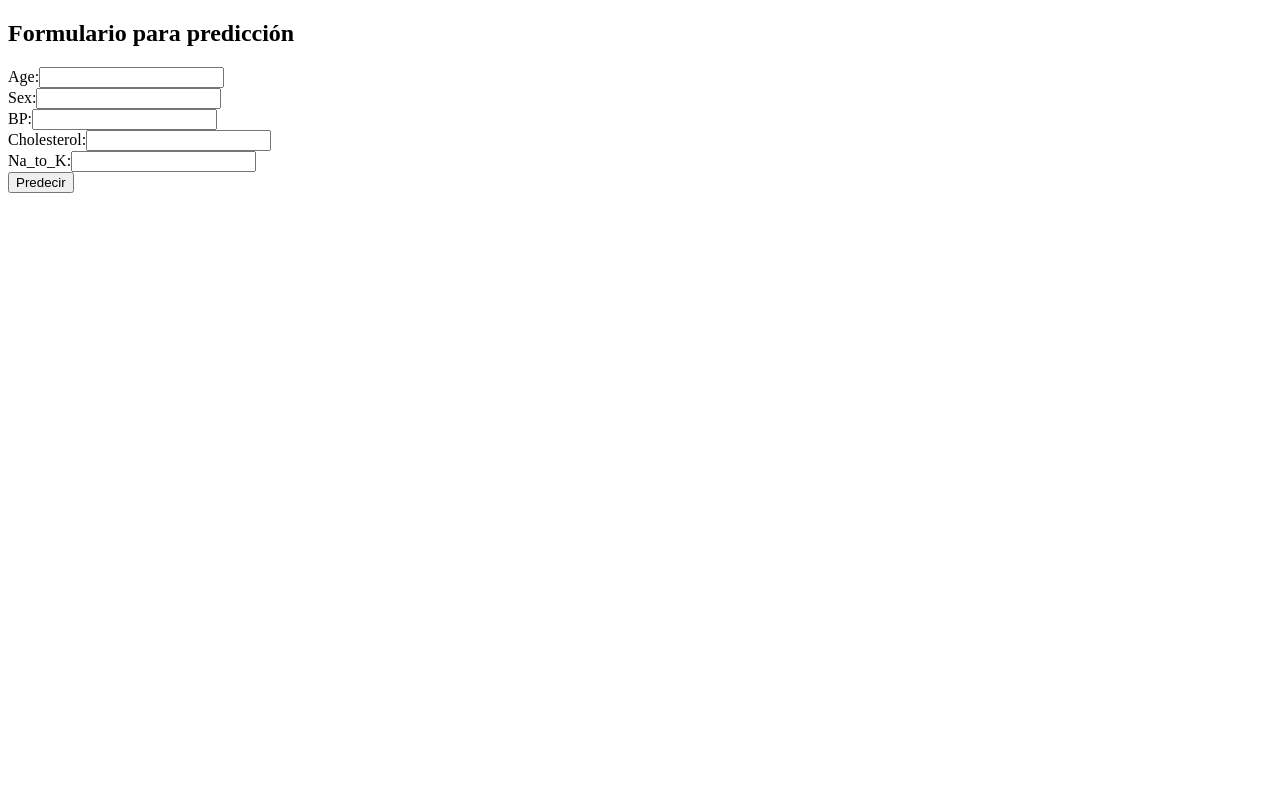
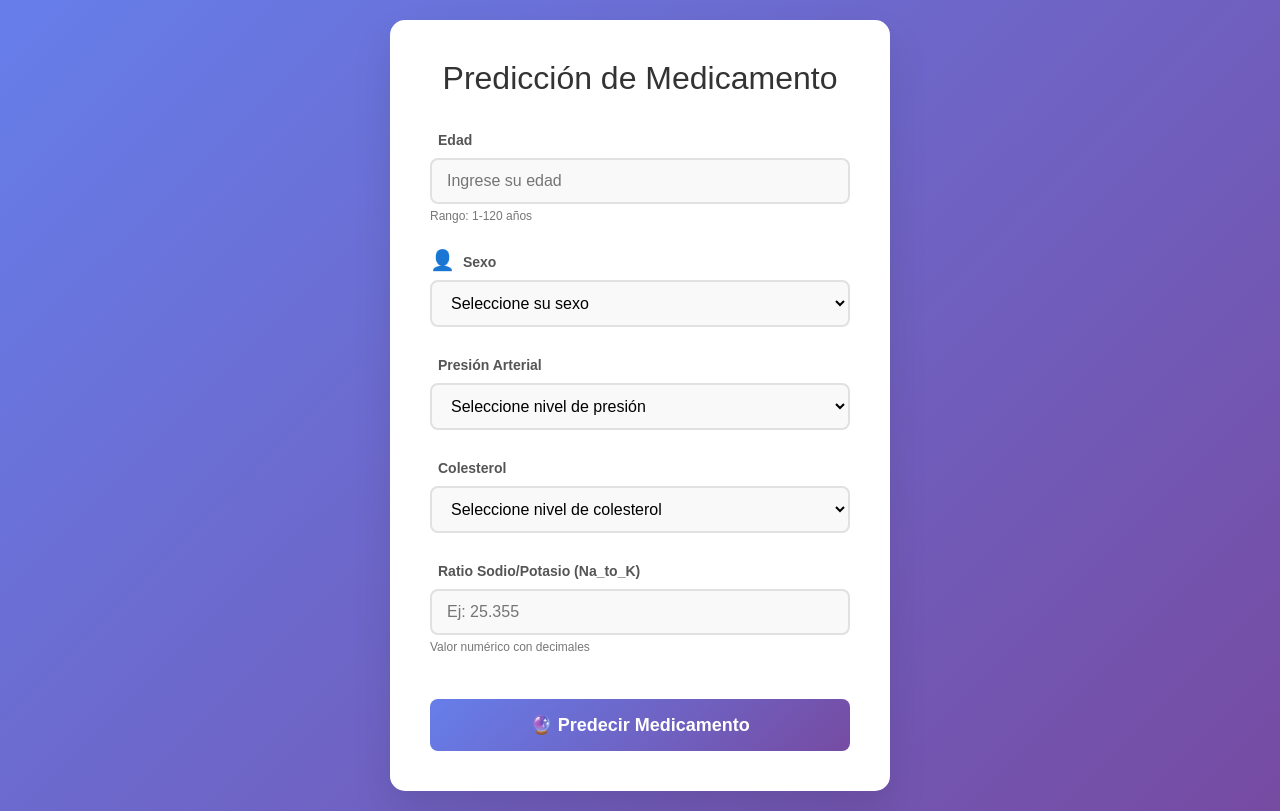
Before and after one commit to ddat03/Proyecto_final_IA, a FastAPI app: page / in a window 1280 px wide. Before the commit the page ends 193 px from the top, so only its background shows below. Run offline with FastAPI, Linux system fonts and the light colour scheme; parts of the project's set-up code (start-up, migrations or seed data) failed here and were passed over.

Commit message:
Tu mensaje de commit

```diff
--- a/main.py
+++ b/main.py
@@ -14,7 +14,8 @@ def form_get(request: Request):
     return templates.TemplateResponse("form.html", {"request": request})
 
 @app.post("/predict", response_class=HTMLResponse)
-def predict(request: Request, Age: float = Form(...), Sex: float = Form(...), BP: float = Form(...), Cholesterol: float = Form(...),Na_to_K: float = Form(...)):
+def predict(request: Request, Age: float = Form(...), Sex: float = Form(...), BP: float = Form(...),
+            Cholesterol: float = Form(...),Na_to_K: float = Form(...)):
     features = np.array([[Age, Sex, BP, Cholesterol, Na_to_K]])
     prediction = model.predict(features)[0]
     return templates.TemplateResponse("form.html", {"request": request, "result": f"Predicción: Clase {prediction}"})
--- a/templates/form.html
+++ b/templates/form.html
@@ -1,19 +1,223 @@
 <!DOCTYPE html>
-<html>
-<head><title>Predicción de medicina</title></head>
+<html lang="es">
+<head>
+    <meta charset="UTF-8">
+    <meta name="viewport" content="width=device-width, initial-scale=1.0">
+    <title>Predicción de Medicamento</title>
+    <style>
+        * {
+            margin: 0;
+            padding: 0;
+            box-sizing: border-box;
+        }
+
+        body {
+            font-family: 'Arial', sans-serif;
+            background: linear-gradient(135deg, #667eea 0%, #764ba2 100%);
+            min-height: 100vh;
+            display: flex;
+            align-items: center;
+            justify-content: center;
+            padding: 20px;
+        }
+
+        .container {
+            background: white;
+            border-radius: 15px;
+            box-shadow: 0 20px 40px rgba(0,0,0,0.1);
+            padding: 40px;
+            max-width: 500px;
+            width: 100%;
+        }
+
+        h1 {
+            color: #333;
+            text-align: center;
+            margin-bottom: 30px;
+            font-size: 2rem;
+            font-weight: 300;
+        }
+
+        .form-group {
+            margin-bottom: 25px;
+        }
+
+        label {
+            display: block;
+            margin-bottom: 8px;
+            color: #555;
+            font-weight: 600;
+            font-size: 14px;
+        }
+
+        input, select {
+            width: 100%;
+            padding: 12px 15px;
+            border: 2px solid #e1e1e1;
+            border-radius: 8px;
+            font-size: 16px;
+            transition: all 0.3s ease;
+            background-color: #f9f9f9;
+        }
+
+        input:focus, select:focus {
+            outline: none;
+            border-color: #667eea;
+            background-color: white;
+            box-shadow: 0 0 0 3px rgba(102, 126, 234, 0.1);
+        }
+
+        select {
+            cursor: pointer;
+        }
+
+        .btn-predict {
+            width: 100%;
+            background: linear-gradient(135deg, #667eea 0%, #764ba2 100%);
+            color: white;
+            border: none;
+            padding: 15px;
+            border-radius: 8px;
+            font-size: 18px;
+            font-weight: 600;
+            cursor: pointer;
+            transition: all 0.3s ease;
+            margin-top: 20px;
+        }
+
+        .btn-predict:hover {
+            transform: translateY(-2px);
+            box-shadow: 0 10px 20px rgba(0,0,0,0.2);
+        }
+
+        .btn-predict:active {
+            transform: translateY(0);
+        }
+
+        .result {
+            margin-top: 30px;
+            padding: 20px;
+            background: linear-gradient(135deg, #11998e 0%, #38ef7d 100%);
+            border-radius: 8px;
+            text-align: center;
+            color: white;
+            font-size: 18px;
+            font-weight: 600;
+            animation: slideIn 0.5s ease;
+        }
+
+        @keyframes slideIn {
+            from {
+                opacity: 0;
+                transform: translateY(20px);
+            }
+            to {
+                opacity: 1;
+                transform: translateY(0);
+            }
+        }
+
+        .info-text {
+            color: #777;
+            font-size: 12px;
+            margin-top: 5px;
+        }
+
+        .icon {
+            font-size: 20px;
+            margin-right: 8px;
+        }
+    </style>
+</head>
 <body>
-  <h2>Formulario para predicción</h2>
-  <form action="/predict" method="post">
-    <label>Age:</label><input type="number" step="any" name="Age"><br>
-    <label>Sex:</label><input type="number" step="any" name="Sex"><br>
-    <label>BP:</label><input type="number" step="any" name="BP"><br>
-    <label>Cholesterol:</label><input type="number" step="any" name="Cholesterol"><br>
-    <label>Na_to_K:</label><input type="number" step="any" name="Na_to_K"><br>
-    <button type="submit">Predecir</button>
-  </form>
+    <div class="container">
+        <h1>Predicción de Medicamento</h1>
 
-  {% if result %}
-    <h3>{{ result }}</h3>
-  {% endif %}
+        <form action="/predict" method="post">
+            <div class="form-group">
+                <label for="age">
+                    <span class="icon"></span>Edad
+                </label>
+                <input type="number" id="age" name="Age" min="1" max="120" required placeholder="Ingrese su edad">
+                <div class="info-text">Rango: 1-120 años</div>
+            </div>
+
+            <div class="form-group">
+                <label for="sex">
+                    <span class="icon">👤</span>Sexo
+                </label>
+                <select id="sex" name="Sex" required>
+                    <option value="">Seleccione su sexo</option>
+                    <option value="0">Femenino</option>
+                    <option value="1">Masculino</option>
+                </select>
+            </div>
+
+            <div class="form-group">
+                <label for="bp">
+                    <span class="icon"></span>Presión Arterial
+                </label>
+                <select id="bp" name="BP" required>
+                    <option value="">Seleccione nivel de presión</option>
+                    <option value="0">Alta (High)</option>
+                    <option value="1">Baja (Low)</option>
+                    <option value="2">Normal</option>
+                </select>
+            </div>
+
+            <div class="form-group">
+                <label for="cholesterol">
+                    <span class="icon"></span>Colesterol
+                </label>
+                <select id="cholesterol" name="Cholesterol" required>
+                    <option value="">Seleccione nivel de colesterol</option>
+                    <option value="0">Alto (High)</option>
+                    <option value="1">Normal</option>
+                </select>
+            </div>
+
+            <div class="form-group">
+                <label for="na_to_k">
+                    <span class="icon"></span>Ratio Sodio/Potasio (Na_to_K)
+                </label>
+                <input type="number" id="na_to_k" name="Na_to_K" step="0.001" min="0" required placeholder="Ej: 25.355">
+                <div class="info-text">Valor numérico con decimales</div>
+            </div>
+
+            <button type="submit" class="btn-predict">
+                🔮 Predecir Medicamento
+            </button>
+        </form>
+
+        {% if result %}
+        <div class="result">
+            <div>{{ result }}</div>
+        </div>
+        {% endif %}
+    </div>
+
+    <script>
+        // Agregar interactividad
+        document.addEventListener('DOMContentLoaded', function() {
+            const form = document.querySelector('form');
+            const submitBtn = document.querySelector('.btn-predict');
+
+            // Animación del botón al enviar
+            form.addEventListener('submit', function() {
+                submitBtn.innerHTML = ' .....';
+                submitBtn.disabled = true;
+            });
+
+            // Validación en tiempo real
+            const inputs = document.querySelectorAll('input, select');
+            inputs.forEach(input => {
+                input.addEventListener('change', function() {
+                    if (this.value) {
+                        this.style.borderColor = '#11998e';
+                    }
+                });
+            });
+        });
+    </script>
 </body>
 </html>
```
